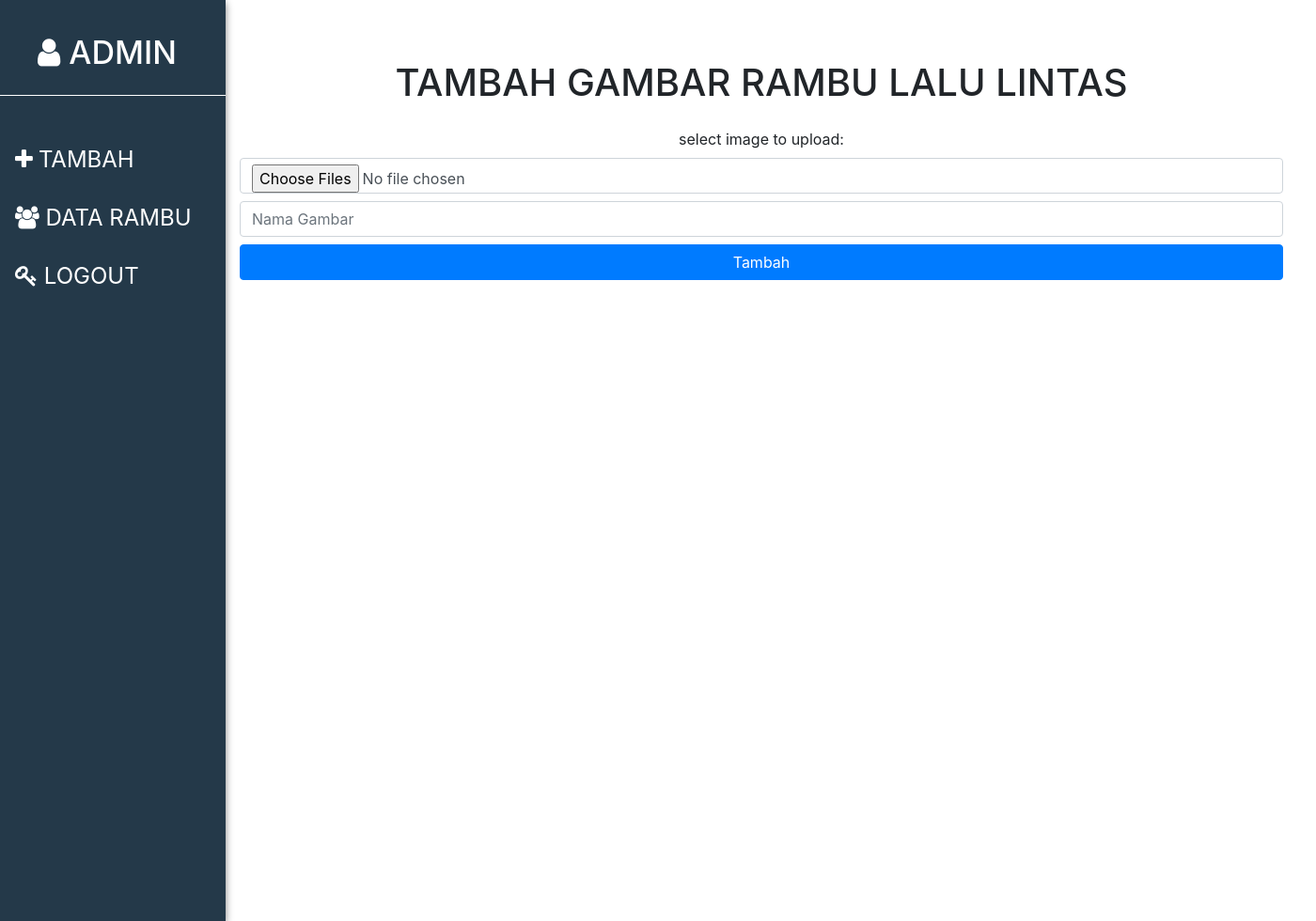
After one commit to fafathian/bocahemarsa, a PHP site: page /tambah_rambu.php in a window 1400 px wide. The commit adds this page. Shown: the whole page at 94% size. Run offline with PHP 8.4, Linux system fonts and the light colour scheme; data that the repository does not hold is empty.

```diff
--- a/login.php
+++ b/login.php
@@ -2,7 +2,7 @@
 $connect = mysqli_connect("localhost", "id15394619_bocahemarsa", "Wnh5ap<WdBoXYRkW", "id15394619_rambulantas");
 session_start();
 if (isset($_SESSION["Username"])) {
-    header("location:logout.php");
+    header("location:data_rambu.php");
 }
 if (isset($_POST["register"])) {
     if (empty($_POST["username"]) || empty($_POST["password"])) {
@@ -29,7 +29,7 @@ if (isset($_POST["login"])) {
             while ($row = mysqli_fetch_array($result)) {
                 if (password_verify($password, $row["password"])) {
                     $_SESSION["username"] = $username;
-                    header("location:logout.php");
+                    header("location:data_rambu.php");
                 } else {
                     echo '<script>alert("Data Yang Anda Masukkan Salah!")</script>';
                 }
--- /dev/null
+++ b/tambah_rambu.php
@@ -0,0 +1,84 @@
+<?php
+$connect = mysqli_connect("localhost", "id15394619_bocahemarsa", "Wnh5ap<WdBoXYRkW", "id15394619_rambulantas");
+
+$msg = "";
+  if (isset($_POST['submit'])) {
+  	$image = $_FILES['Gambar']['name'];
+  	$image_text = mysqli_real_escape_string($connect, $_POST['name_text']);
+  	$target = "file/".basename($image);
+
+  	$sql = "INSERT INTO gambar (name, name_text) VALUES ('$image', '$image_text')";
+  	mysqli_query($connect, $sql);
+
+  	if (move_uploaded_file($_FILES['Gambar']['tmp_name'], $target)) {
+  	$msg = "Image uploaded successfully";
+  	}else{
+  	$msg = "Failed to upload image";
+  	}
+  }
+  $result = mysqli_query($connect, "SELECT * FROM gambar");
+
+// // Display status message
+// echo $statusMsg;
+// if (isset($_POST["submit"])) {
+//     $nama = $_FILES['myfile']['name'];
+//     $TYPE = $_FILES['myfile']['type'];
+//     $data = file_get_contents($_FILES['myfile']['tmp_name']);
+//     $stmt = $connect->prepare("insert into gambar valuew('',?,?,?)");
+//     $stmt->bindParam(1,$nama);
+//     $stmt->bindParam(2,$TYPE);
+//     $stmt->bindParam(3,$data);
+//     $stmt->execute();
+//     }
+
+?>
+
+<!doctype html>
+<html lang="en">
+
+<head>
+    <!-- Required meta tags -->
+    <meta charset="utf-8">
+    <meta name="viewport" content="width=device-width, initial-scale=1, shrink-to-fit=no">
+
+    <!-- Bootstrap CSS -->
+    <link rel="stylesheet" href="https://stackpath.bootstrapcdn.com/bootstrap/4.5.0/css/bootstrap.min.css" integrity="sha384-9aIt2nRpC12Uk9gS9baDl411NQApFmC26EwAOH8WgZl5MYYxFfc+NcPb1dKGj7Sk" crossorigin="anonymous">
+    <link rel="stylesheet" href="https://cdnjs.cloudflare.com/ajax/libs/font-awesome/4.7.0/css/font-awesome.min.css" />
+    <link rel="stylesheet" href="style/admin.css">
+    <title>Admin Page</title>
+</head>
+
+<body>
+    <header>
+        <nav class="nav flex-column ">
+            <div>
+
+                <h1 class="upper nav-link active" href="#"> <i class="fa fa-user" aria-hidden="true"></i> Admin</h1>
+            </div>
+            <a class="lower nav-link" href="tambah_rambu.php"><i class="fa fa-plus" aria-hidden="true"> </i> TAMBAH</a>
+            <a class="lower nav-link" href="data_rambu.php"><i class="fa fa-users" aria-hidden="true"></i> DATA RAMBU</a>
+            <a class="lower nav-link" href="login.php"><i class="fa fa-key" aria-hidden="true"></i> LOGOUT</a>
+        </nav>
+    </header>
+    <section class="crud">
+        <div class="container">
+            <h2 class="mb-4 mt-4">TAMBAH GAMBAR RAMBU LALU LINTAS</h2>
+            <form action="" method="post" enctype="multipart/form-data">
+            select image to upload:
+                <div class="form-group d-flex justify-content-center" style="flex-direction: column;">
+                    <input type="file" class="form-control mt-2" name="Gambar" placeholder="Gambar" id="Gambar" multiple accept="image/gif, image/jpeg">
+                    <input type="text" class="form-control mt-2" name="Nama" placeholder="Nama Gambar">
+                    <button type="submit" class="btn btn-primary mt-2" value="Upload Image" name="submit">Tambah</button>
+                </div>
+            </form>
+        </div>
+    </section>
+
+    <!-- Optional JavaScript -->
+    <!-- jQuery first, then Popper.js, then Bootstrap JS -->
+    <script src="https://code.jquery.com/jquery-3.5.1.slim.min.js" integrity="sha384-DfXdz2htPH0lsSSs5nCTpuj/zy4C+OGpamoFVy38MVBnE+IbbVYUew+OrCXaRkfj" crossorigin="anonymous"></script>
+    <script src="https://cdn.jsdelivr.net/npm/popper.js@1.16.0/dist/umd/popper.min.js" integrity="sha384-Q6E9RHvbIyZFJoft+2mJbHaEWldlvI9IOYy5n3zV9zzTtmI3UksdQRVvoxMfooAo" crossorigin="anonymous"></script>
+    <script src="https://stackpath.bootstrapcdn.com/bootstrap/4.5.0/js/bootstrap.min.js" integrity="sha384-OgVRvuATP1z7JjHLkuOU7Xw704+h835Lr+6QL9UvYjZE3Ipu6Tp75j7Bh/kR0JKI" crossorigin="anonymous"></script>
+</body>
+
+</html>
```
Also changed, not shown: data_rambu.php (added, +83 -0 lines).
